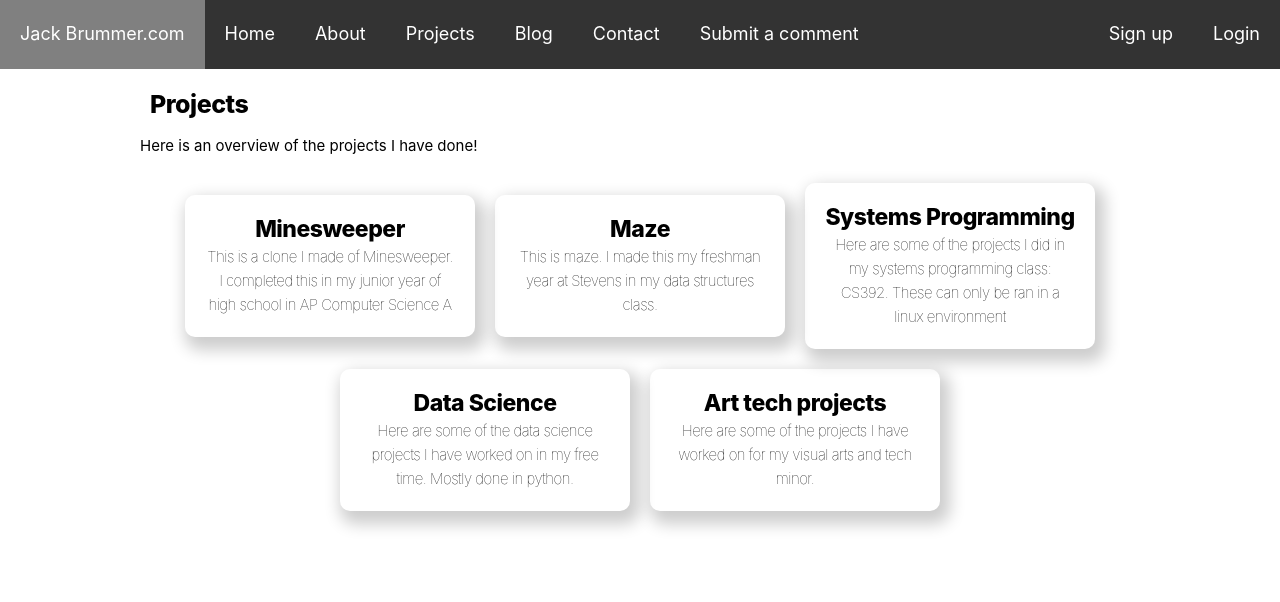
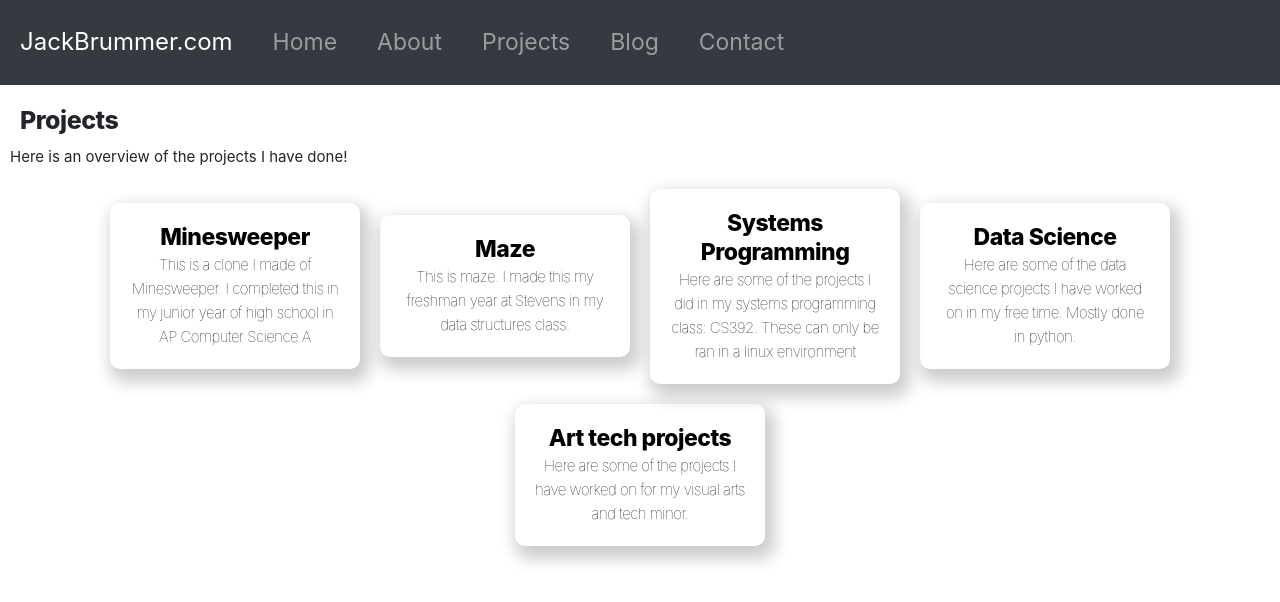
Before and after one commit to jbrummer402/Resume-Site, a Next.js app: page /Projects in a window 1280 px wide. Shown: the top 602 px of the page. Built offline with nearby package versions, Linux system fonts and the light colour scheme.

Commit message:
layout now uses react bootstrap

```diff
--- a/components/layout.js
+++ b/components/layout.js
@@ -2,8 +2,14 @@ import Head from 'next/head'
 import styles from './layout.module.css'
 import utilStyles from '../styles/utils.module.css'
 import Link from 'next/link'
-import { Dropdown, DropdownToggle, DropdownMenu, DropdownItem, DropdownButton } from 'react-bootstrap';
 
+import { Navbar, Nav, NavDropdown, Form, FormControl, Button } from 'react-bootstrap';
+import {
+    BrowserRouter as Router,
+    Switch,
+    Route,
+    useParams,
+  } from "react-router-dom";
 
 const name = 'Jack Brummer'
 export const siteTitle = "Jack Brummer.com"
@@ -12,7 +18,24 @@ export default function Layout({ children, home }) {
     return (
         <>
         <div>
-        <ul>
+          <Navbar bg="dark"
+                  variant="dark"
+                  sticky="top"
+                  collapseOnSelect>
+            <Navbar.Brand style={{fontSize: "2.4rem", padding: "1rem"}} href="#home">JackBrummer.com</Navbar.Brand>
+              <Nav style={{fontSize: "2.3rem", }}  className="mr-auto">
+                <Nav.Link style={{padding: "2rem"}} href="/">Home</Nav.Link>
+                <Nav.Link style={{padding: "2rem"}} href="/posts/about">About</Nav.Link>
+                <Nav.Link style={{padding: "2rem"}} href="/Projects">Projects</Nav.Link>
+                <Nav.Link style={{padding: "2rem"}} href="/Blog">Blog</Nav.Link>
+                <Nav.Link style={{padding: "2rem"}} href="/posts/contact"> Contact </Nav.Link>
+              </Nav>
+          </Navbar>
+        </div>
+        <div>
+
+        {/*<ul>
+
             <li className={styles.siteName}>{name + ".com"}</li>
             <li><Link href="/"><a>Home</a></Link></li>
             <li><Link href="/posts/about"><a>About</a></Link></li>
@@ -33,8 +56,8 @@ export default function Layout({ children, home }) {
             <li><Link href="/comment"><a>Submit a comment</a></Link></li>
             <li style={{float: "right"}}><Link href="#"><a>Login</a></Link></li>
             <li style={{float: "right"}}><Link href="#"><a>Sign up</a></Link></li>
-        </ul>
-        <div style={{padding: "0"}} className={styles.container}>
+        </ul>*/}
+        <div  className={styles.container}>
             <header className={styles.header}>
                 {home ? (
                 <>
--- a/components/layout.module.css
+++ b/components/layout.module.css
@@ -1,5 +1,5 @@
 .container {
-  max-width: 100rem;
+  max-width: fill;
   padding: 0 1rem;
   margin: 1rem auto 6rem;
 }
--- a/package.json
+++ b/package.json
@@ -35,6 +35,7 @@
     "react": "^16.14.0",
     "react-bootstrap": "^1.4.3",
     "react-dom": "^16.14.0",
+    "react-router-dom": "^5.2.0",
     "reactstrap": "^8.9.0",
     "remark": "^12.0.1",
     "remark-html": "^12.0.0",
--- a/pages/_app.js
+++ b/pages/_app.js
@@ -1,5 +1,5 @@
 import globalStyles from '../styles/global.css'
-
+import 'bootstrap/dist/css/bootstrap.css';
 
 export default function App({ Component, pageProps }) {
   return <Component {...pageProps} />
--- a/pages/index.js
+++ b/pages/index.js
@@ -4,7 +4,6 @@ import styles from '../styles/utils.module.css'
 import Layout, { siteTitle } from "../components/layout"
 import utilStyles from '../styles/utils.module.css'
 import { getSortedPostsData } from '../lib/posts'
-
 export default function Home({ allPostsData }) {
   return (
     <Layout home>
```
Also changed, not shown: 1 other file (tests, documents, lock files or other folders).
